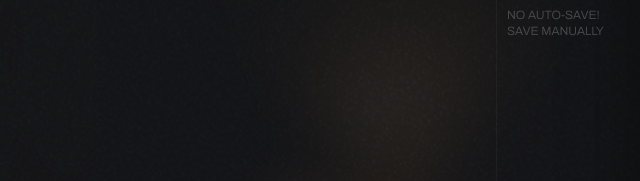
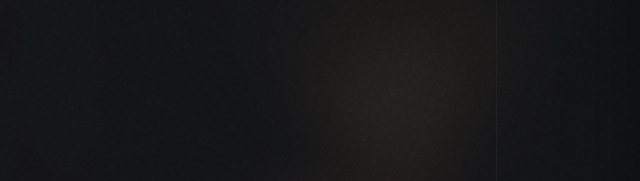
Before and after one commit to itsHedwy/Patter, a plain HTML site: page index.html in a window 1280 px wide. Shown: the part 227-408 px from the top of the page, 640-1280 px from the left. Drawn offline with nearby package versions, Linux system fonts and the light colour scheme; a web font is replaced by a local one.

Commit message:
sum changes

```diff
--- a/index.html
+++ b/index.html
@@ -52,7 +52,6 @@
                     <img src="shelf/backgrounds/reset.svg" alt="" class="icon" />
                     CLEAR
                 </button>
-                <div class="subtext">NO AUTO-SAVE! SAVE MANUALLY</div>
             </div>
         </div>
         <div class="s10"></div>
```
